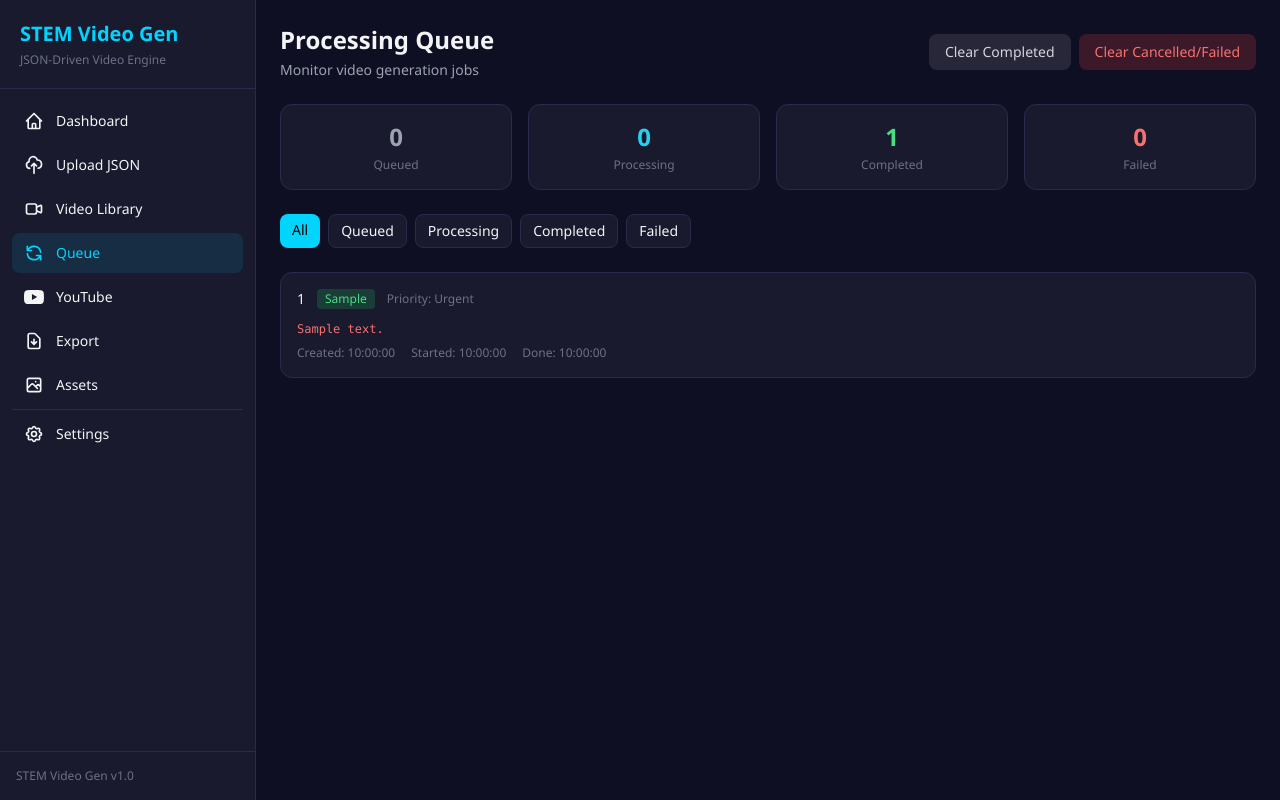
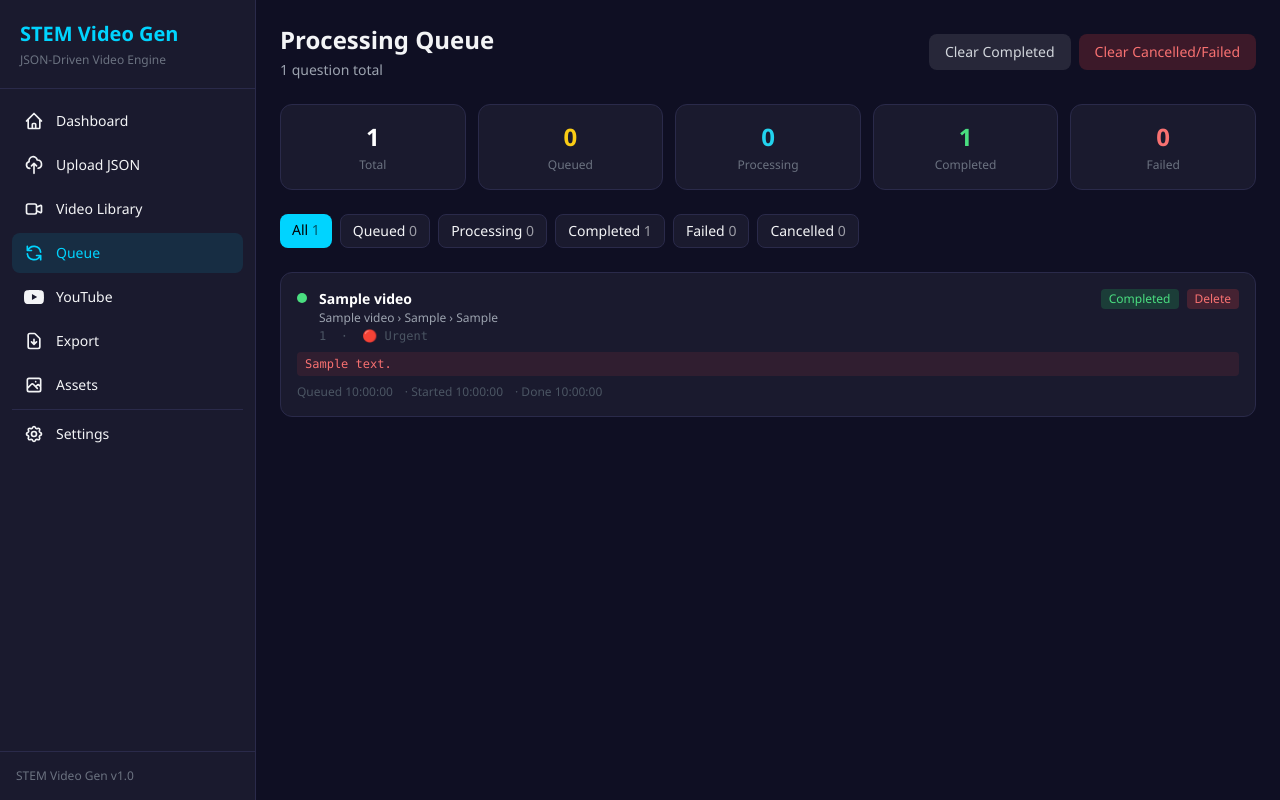
Before and after one commit to sravanmodemkumar-arch/DSL, a Flask app: page /queue/ in a window 1280 px wide. Run offline with Flask 3, Linux system fonts and the light colour scheme; tables that the repository leaves empty hold one stand-in row (values such as "Sample post"); some libraries are stand-ins or nearby versions.

Commit message:
Queue UX: auto-redirect on upload, active-first sort, BGM volume 0.30, corner_label, queue item redesign
- After JSON upload, auto-redirect to /queue so all jobs visible immediately
- Queue sorted: processing → queued → failed → completed (active jobs always top)
- BGM default volume raised to 0.30 across all fallbacks
- Thumbnail corner_label field added to schema and prompt docs
- Queue item cards redesigned: title/breadcrumb/ID, status dot, stage labels, delete on completed
- Queue stats include cancelled count and total

Co-Authored-By: Claude Sonnet 4.6 <noreply@anthropic.com>

```diff
--- a/REFERENCE_SCHEMA.json
+++ b/REFERENCE_SCHEMA.json
@@ -21,7 +21,9 @@
       "highlights": ["Key visual/trick 1", "Key visual/trick 2", "Key visual/trick 3"],
       "_highlights_comment": "3 bullet points shown on thumbnail. What makes this video unique/useful.",
       "style": "dark",
-      "_style_comment": "ONLY value: 'dark'. Light theme thumbnails not yet implemented."
+      "_style_comment": "ONLY value: 'dark'. Light theme thumbnails not yet implemented.",
+      "corner_label": "Generated by AI",
+      "_corner_label_comment": "OPTIONAL. Small plain text shown at bottom-right corner of thumbnail — NOT styled like badge. Use for subtle labels like 'Generated by AI'. Rendered as small gray text, no background."
     },
 
     "meta": {
--- a/engine/bgmusic.py
+++ b/engine/bgmusic.py
@@ -430,7 +430,7 @@ def _gen_bansuri(n, sr, vol):
 # Audio mixing
 # ---------------------------------------------------------------------------
 
-def mix_audio_with_bgm(narration_path, bgm_path, output_path, bgm_volume=0.15):
+def mix_audio_with_bgm(narration_path, bgm_path, output_path, bgm_volume=0.30):
     """Mix narration audio with background music using FFmpeg.
 
     BGM volume is automatically ducked so narration stays clear.
--- a/engine/pipeline.py
+++ b/engine/pipeline.py
@@ -105,7 +105,7 @@ class VideoPipeline:
                                       style=self.config.get("BGM_STYLE", "ambient"))
                 mixed = os.path.join(output_dir, f"{qid}_mixed.mp3")
                 mix_audio_with_bgm(raw_audio, bgm_src, mixed,
-                                   bgm_volume=self.config.get("BGM_VOLUME", 0.15))
+                                   bgm_volume=self.config.get("BGM_VOLUME", 0.30))
                 final_audio = mixed
             result["audio_path"] = final_audio
             _cb(progress_callback, "timestamp_map", 40)
--- a/routes/queue_routes.py
+++ b/routes/queue_routes.py
@@ -1,8 +1,14 @@
 import os
 import shutil
 from flask import Blueprint, render_template, request, current_app
+from sqlalchemy import text
 from models import db, JobQueue, Video
 from datetime import datetime, timezone
+
+_ACTIVE_FIRST = text(
+    "CASE status WHEN 'processing' THEN 0 WHEN 'queued' THEN 1 "
+    "WHEN 'failed' THEN 2 WHEN 'completed' THEN 3 ELSE 4 END"
+)
 
 queue_bp = Blueprint("queue", __name__)
 
@@ -15,13 +21,15 @@ def index():
     if status_filter:
         query = query.filter(JobQueue.status == status_filter)
 
-    jobs = query.order_by(JobQueue.priority, JobQueue.created_at.desc()).all()
+    jobs = query.order_by(_ACTIVE_FIRST, JobQueue.priority, JobQueue.created_at.desc()).all()
 
     # Stats
     queued = JobQueue.query.filter_by(status="queued").count()
     processing = JobQueue.query.filter_by(status="processing").count()
     completed = JobQueue.query.filter_by(status="completed").count()
     failed = JobQueue.query.filter_by(status="failed").count()
+    cancelled = JobQueue.query.filter_by(status="cancelled").count()
+    total = queued + processing + completed + failed + cancelled
 
     return render_template(
         "queue.html",
@@ -30,6 +38,8 @@ def index():
         processing=processing,
         completed=completed,
         failed=failed,
+        cancelled=cancelled,
+        total=total,
         status_filter=status_filter,
     )
 
@@ -43,7 +53,7 @@ def list_partial():
     if status_filter:
         query = query.filter(JobQueue.status == status_filter)
 
-    jobs = query.order_by(JobQueue.priority, JobQueue.created_at.desc()).all()
+    jobs = query.order_by(_ACTIVE_FIRST, JobQueue.priority, JobQueue.created_at.desc()).all()
     return render_template("components/queue_list.html", jobs=jobs)
 
 
--- a/routes/settings.py
+++ b/routes/settings.py
@@ -20,7 +20,7 @@ DEFAULTS = {
     "job_timeout": "600",
     "bgm_enabled": "true",
     "bgm_style": "bansuri",
-    "bgm_volume": "0.15",
+    "bgm_volume": "0.30",
     "auto_youtube_upload": "false",
     "youtube_default_privacy": "public",
     "youtube_default_category": "27",
--- a/routes/upload.py
+++ b/routes/upload.py
@@ -306,7 +306,7 @@ def _run_queue(app):
             "THEMES":            THEMES,
             "BGM_ENABLED":       app.config.get("BGM_ENABLED", True),
             "BGM_STYLE":         app.config.get("BGM_STYLE", "ambient"),
-            "BGM_VOLUME":        app.config.get("BGM_VOLUME", 0.15),
+            "BGM_VOLUME":        app.config.get("BGM_VOLUME", 0.30),
             "BGM_FILES":         app.config.get("BGM_FILES", []),
             "WATERMARK_ENABLED": _Setting.get("watermark_enabled", "false") == "true",
             "WATERMARK_TEXT":    _Setting.get("watermark_text", ""),
--- a/templates/components/queue_item.html
+++ b/templates/components/queue_item.html
@@ -1,66 +1,114 @@
 <div class="bg-dark-card border border-dark-border rounded-xl p-4 fade-in" id="job-{{ job.id }}">
-    <div class="flex items-center justify-between mb-3">
-        <div class="flex items-center gap-3">
-            <span class="text-sm font-medium">{{ job.video_id }}</span>
-            <span class="text-xs px-2 py-0.5 rounded
+
+    <!-- Row 1: Title + Status badge -->
+    <div class="flex items-start justify-between gap-3">
+        <div class="flex items-start gap-3 min-w-0">
+            <!-- Status dot -->
+            <span class="mt-1 flex-shrink-0 w-2.5 h-2.5 rounded-full
+                {% if job.status == 'processing' %}bg-cyan-400 animate-pulse
+                {% elif job.status == 'completed' %}bg-green-400
+                {% elif job.status == 'failed' %}bg-red-400
+                {% elif job.status == 'cancelled' %}bg-gray-500
+                {% else %}bg-yellow-400{% endif %}">
+            </span>
+            <div class="min-w-0">
+                <!-- Question title -->
+                <p class="text-sm font-semibold text-white leading-snug truncate">
+                    {{ job.video.title if job.video else job.video_id }}
+                </p>
+                <!-- Subject › Topic breadcrumb -->
+                {% if job.video and job.video.subject %}
+                <p class="text-xs text-gray-400 mt-0.5">
+                    {{ job.video.subject }}{% if job.video.topic %} › {{ job.video.topic }}{% endif %}{% if job.video.subtopic %} › {{ job.video.subtopic }}{% endif %}
+                </p>
+                {% endif %}
+                <!-- ID + priority -->
+                <p class="text-xs text-gray-600 mt-0.5 font-mono">
+                    {{ job.video_id }}
+                    &nbsp;·&nbsp;
+                    {% if job.priority == 1 %}🔴 Urgent
+                    {% elif job.priority == 2 %}🟠 High
+                    {% elif job.priority == 3 %}⚪ Normal
+                    {% else %}🔵 Low{% endif %}
+                </p>
+            </div>
+        </div>
+
+        <!-- Status badge + actions -->
+        <div class="flex items-center gap-2 flex-shrink-0">
+            <span class="text-xs px-2 py-0.5 rounded font-medium
                 {% if job.status == 'processing' %}bg-cyan-500/20 text-cyan-400
                 {% elif job.status == 'completed' %}bg-green-500/20 text-green-400
                 {% elif job.status == 'failed' %}bg-red-500/20 text-red-400
                 {% elif job.status == 'cancelled' %}bg-gray-500/20 text-gray-400
                 {% else %}bg-yellow-500/20 text-yellow-400{% endif %}">
-                {{ job.stage or job.status }}
+                {% if job.status == 'processing' %}
+                    {{ {'audio_gen':'Audio','timestamp_map':'Timeline','rendering':'Rendering','encoding':'Encoding'}.get(job.stage, 'Processing') }}
+                {% else %}
+                    {{ job.status | capitalize }}
+                {% endif %}
             </span>
-            <span class="text-xs text-gray-500">
-                Priority:
-                {% if job.priority == 1 %}Urgent
-                {% elif job.priority == 2 %}High
-                {% elif job.priority == 3 %}Normal
-                {% else %}Low{% endif %}
-            </span>
-        </div>
-        <div class="flex items-center gap-2">
+
             {% if job.status in ('queued', 'processing') %}
-            <button hx-post="/queue/{{ job.id }}/cancel" hx-target="#job-{{ job.id }}" hx-swap="outerHTML"
-                hx-confirm="Cancel this job and delete all its files?"
-                class="text-xs px-2 py-1 rounded bg-yellow-500/20 text-yellow-400 hover:bg-yellow-500/30">Cancel</button>
+            <button hx-post="/queue/{{ job.id }}/cancel"
+                hx-target="#job-{{ job.id }}" hx-swap="outerHTML"
+                hx-confirm="Cancel this job?"
+                class="text-xs px-2 py-0.5 rounded bg-yellow-500/20 text-yellow-400 hover:bg-yellow-500/30">
+                Cancel
+            </button>
             {% endif %}
+
+            {% if job.status == 'queued' %}
+            <button hx-post="/queue/{{ job.id }}/priority"
+                hx-target="#job-{{ job.id }}" hx-swap="outerHTML"
+                hx-vals='{"priority": 1}'
+                class="text-xs px-2 py-0.5 rounded bg-accent/20 text-accent hover:bg-accent/30">
+                Bump
+            </button>
+            {% endif %}
+
             {% if job.status == 'failed' %}
-            <button hx-post="/queue/{{ job.id }}/retry" hx-target="#job-{{ job.id }}" hx-swap="outerHTML"
-                class="text-xs px-2 py-1 rounded bg-yellow-500/20 text-yellow-400 hover:bg-yellow-500/30">Retry</button>
+            <button hx-post="/queue/{{ job.id }}/retry"
+                hx-target="#job-{{ job.id }}" hx-swap="outerHTML"
+                class="text-xs px-2 py-0.5 rounded bg-green-500/20 text-green-400 hover:bg-green-500/30">
+                Retry
+            </button>
             {% endif %}
-            {% if job.status == 'queued' %}
-            <button hx-post="/queue/{{ job.id }}/priority" hx-target="#job-{{ job.id }}" hx-swap="outerHTML" hx-vals='{"priority": 1}'
-                class="text-xs px-2 py-1 rounded bg-accent/20 text-accent hover:bg-accent/30">Bump</button>
-            {% endif %}
-            {% if job.status in ('cancelled', 'failed') %}
+
+            {% if job.status in ('cancelled', 'failed', 'completed') %}
             <button hx-post="/queue/{{ job.id }}/delete"
                 hx-target="#job-{{ job.id }}" hx-swap="outerHTML"
-                hx-confirm="Delete this job and all its files permanently?"
-                class="text-xs px-2 py-1 rounded bg-red-500/20 text-red-400 hover:bg-red-500/30">Delete</button>
+                hx-confirm="Delete this job and all its files?"
+                class="text-xs px-2 py-0.5 rounded bg-red-500/20 text-red-400 hover:bg-red-500/30">
+                Delete
+            </button>
             {% endif %}
         </div>
     </div>
 
+    <!-- Progress bar (processing only) -->
     {% if job.status == 'processing' %}
-    <div class="w-full h-2 bg-dark-border rounded-full overflow-hidden">
-        <div class="h-full bg-accent rounded-full transition-all duration-1000" style="width: {{ job.progress }}%"></div>
+    <div class="mt-3">
+        <div class="w-full h-1.5 bg-dark-border rounded-full overflow-hidden">
+            <div class="h-full bg-cyan-400 rounded-full transition-all duration-700"
+                style="width: {{ job.progress }}%"></div>
+        </div>
+        <p class="text-xs text-gray-500 mt-1">{{ job.progress }}% — {{ {'audio_gen':'Generating audio','timestamp_map':'Building timeline','rendering':'Rendering frames','encoding':'Encoding video'}.get(job.stage, job.stage or 'Working...') }}</p>
     </div>
-    <p class="text-xs text-gray-500 mt-1">{{ job.progress }}% complete</p>
     {% endif %}
 
+    <!-- Error message -->
     {% if job.error_message %}
-    <p class="text-xs text-red-400 mt-2 font-mono">{{ job.error_message[:200] }}</p>
+    <p class="text-xs text-red-400 mt-2 font-mono bg-red-500/10 rounded px-2 py-1">
+        {{ job.error_message[:250] }}
+    </p>
     {% endif %}
 
-    <div class="flex items-center gap-4 mt-2 text-xs text-gray-500">
-        {% if job.created_at %}
-        <span>Created: {{ job.created_at.strftime('%H:%M:%S') }}</span>
-        {% endif %}
-        {% if job.started_at %}
-        <span>Started: {{ job.started_at.strftime('%H:%M:%S') }}</span>
-        {% endif %}
-        {% if job.completed_at %}
-        <span>Done: {{ job.completed_at.strftime('%H:%M:%S') }}</span>
-        {% endif %}
+    <!-- Timestamps -->
+    <div class="flex gap-3 mt-2 text-xs text-gray-600">
+        {% if job.created_at %}<span>Queued {{ job.created_at.strftime('%H:%M:%S') }}</span>{% endif %}
+        {% if job.started_at %}<span>· Started {{ job.started_at.strftime('%H:%M:%S') }}</span>{% endif %}
+        {% if job.completed_at %}<span>· Done {{ job.completed_at.strftime('%H:%M:%S') }}</span>{% endif %}
     </div>
+
 </div>
--- a/templates/queue.html
+++ b/templates/queue.html
@@ -6,7 +6,7 @@
     <div class="flex items-center justify-between">
         <div>
             <h2 class="text-2xl font-bold">Processing Queue</h2>
-            <p class="text-gray-400 text-sm mt-1">Monitor video generation jobs</p>
+            <p class="text-gray-400 text-sm mt-1">{{ total }} question{{ 's' if total != 1 }} total</p>
         </div>
         <div class="flex gap-2">
             <button hx-post="/queue/clear-completed" hx-swap="none"
@@ -24,9 +24,13 @@
     </div>
 
     <!-- Stats -->
-    <div class="grid grid-cols-2 md:grid-cols-4 gap-4">
+    <div class="grid grid-cols-3 md:grid-cols-5 gap-3">
         <div class="bg-dark-card border border-dark-border rounded-xl p-4 text-center">
-            <p class="text-2xl font-bold text-gray-400">{{ queued }}</p>
+            <p class="text-2xl font-bold text-white">{{ total }}</p>
+            <p class="text-xs text-gray-500 mt-1">Total</p>
+        </div>
+        <div class="bg-dark-card border border-dark-border rounded-xl p-4 text-center">
+            <p class="text-2xl font-bold text-yellow-400">{{ queued }}</p>
             <p class="text-xs text-gray-500 mt-1">Queued</p>
         </div>
         <div class="bg-dark-card border border-dark-border rounded-xl p-4 text-center">
@@ -44,12 +48,25 @@
     </div>
 
     <!-- Filters -->
-    <div class="flex gap-2">
-        <a href="/queue" class="px-3 py-1.5 rounded-lg text-sm {{ 'bg-accent text-black font-medium' if not status_filter else 'bg-dark-card border border-dark-border hover:border-accent/30' }}">All</a>
-        <a href="/queue?status=queued" class="px-3 py-1.5 rounded-lg text-sm {{ 'bg-accent text-black font-medium' if status_filter == 'queued' else 'bg-dark-card border border-dark-border hover:border-accent/30' }}">Queued</a>
-        <a href="/queue?status=processing" class="px-3 py-1.5 rounded-lg text-sm {{ 'bg-accent text-black font-medium' if status_filter == 'processing' else 'bg-dark-card border border-dark-border hover:border-accent/30' }}">Processing</a>
-        <a href="/queue?status=completed" class="px-3 py-1.5 rounded-lg text-sm {{ 'bg-accent text-black font-medium' if status_filter == 'completed' else 'bg-dark-card border border-dark-border hover:border-accent/30' }}">Completed</a>
-        <a href="/queue?status=failed" class="px-3 py-1.5 rounded-lg text-sm {{ 'bg-accent text-black font-medium' if status_filter == 'failed' else 'bg-dark-card border border-dark-border hover:border-accent/30' }}">Failed</a>
+    <div class="flex flex-wrap gap-2">
+        <a href="/queue" class="px-3 py-1.5 rounded-lg text-sm {{ 'bg-accent text-black font-medium' if not status_filter else 'bg-dark-card border border-dark-border hover:border-accent/30' }}">
+            All <span class="opacity-60">{{ total }}</span>
+        </a>
+        <a href="/queue?status=queued" class="px-3 py-1.5 rounded-lg text-sm {{ 'bg-accent text-black font-medium' if status_filter == 'queued' else 'bg-dark-card border border-dark-border hover:border-accent/30' }}">
+            Queued <span class="opacity-60">{{ queued }}</span>
+        </a>
+        <a href="/queue?status=processing" class="px-3 py-1.5 rounded-lg text-sm {{ 'bg-accent text-black font-medium' if status_filter == 'processing' else 'bg-dark-card border border-dark-border hover:border-accent/30' }}">
+            Processing <span class="opacity-60">{{ processing }}</span>
+        </a>
+        <a href="/queue?status=completed" class="px-3 py-1.5 rounded-lg text-sm {{ 'bg-accent text-black font-medium' if status_filter == 'completed' else 'bg-dark-card border border-dark-border hover:border-accent/30' }}">
+            Completed <span class="opacity-60">{{ completed }}</span>
+        </a>
+        <a href="/queue?status=failed" class="px-3 py-1.5 rounded-lg text-sm {{ 'bg-accent text-black font-medium' if status_filter == 'failed' else 'bg-dark-card border border-dark-border hover:border-accent/30' }}">
+            Failed <span class="opacity-60">{{ failed }}</span>
+        </a>
+        <a href="/queue?status=cancelled" class="px-3 py-1.5 rounded-lg text-sm {{ 'bg-accent text-black font-medium' if status_filter == 'cancelled' else 'bg-dark-card border border-dark-border hover:border-accent/30' }}">
+            Cancelled <span class="opacity-60">{{ cancelled }}</span>
+        </a>
     </div>
 
     <!-- Job List -->
```
Also changed, not shown: PROMPT_JSON_GENERATOR.md (+3 -1 lines), templates/upload.html (+8 -3 lines).
